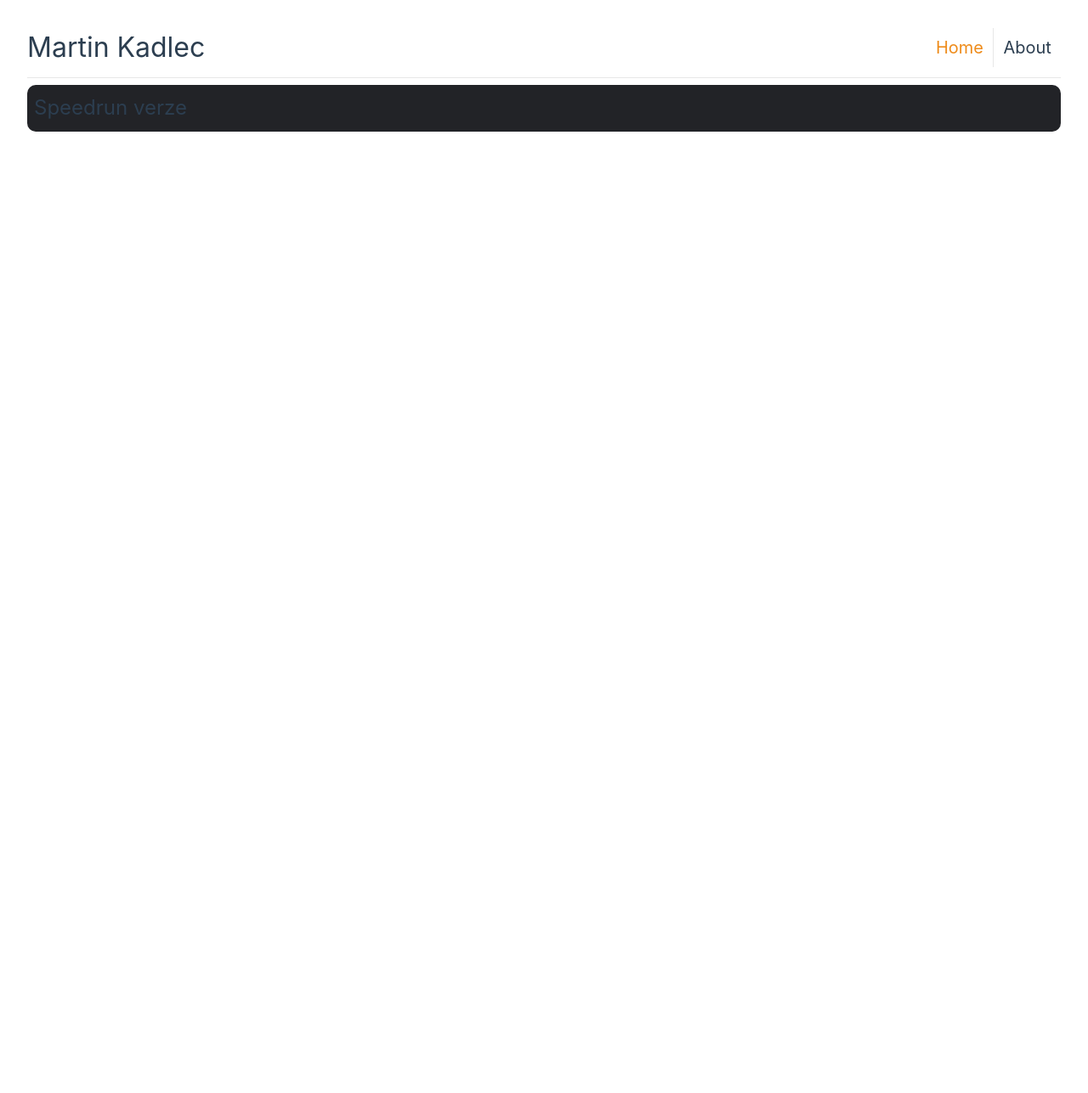
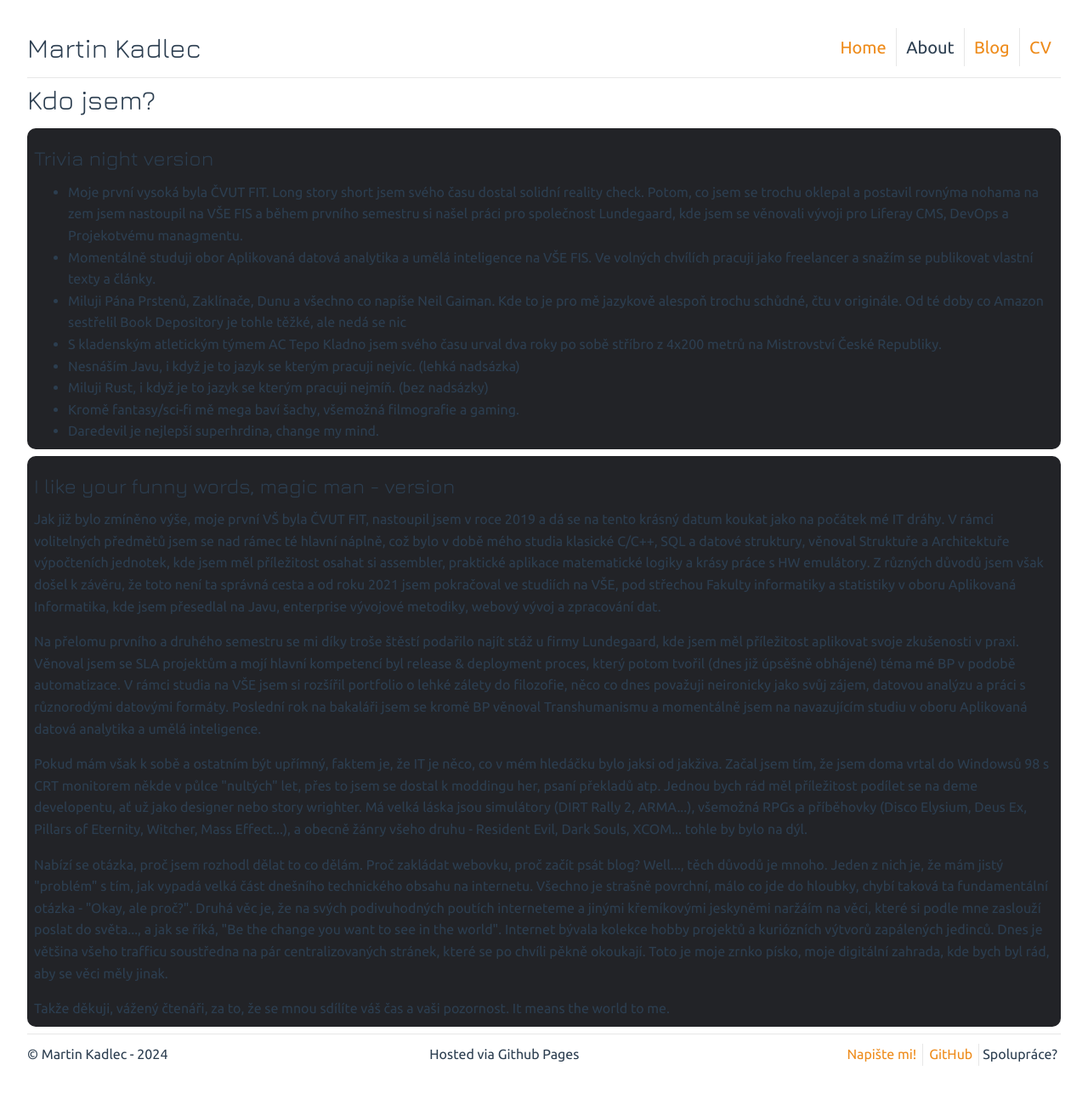
Before and after one commit to R4tmax/R4tmax.github.io, a Vue app: page /about in a window 1280 px wide. Shown: the whole page at 85% size. Before the commit the page ends 800 px from the top, so only its background shows below. Built offline with nearby package versions, Linux system fonts and the light colour scheme.

Commit message:
Add footer, populate about page, update router, add fonts

```diff
--- a/index.html
+++ b/index.html
@@ -1,10 +1,17 @@
-<!DOCTYPE html>
+<!doctype html>
 <html lang="en">
   <head>
-    <meta charset="UTF-8">
-    <link rel="icon" href="/favicon.ico">
-    <meta name="viewport" content="width=device-width, initial-scale=1.0">
+    <meta charset="UTF-8" />
+    <link rel="icon" href="/favicon.ico" />
+    <meta name="viewport" content="width=device-width, initial-scale=1.0" />
     <title>Vite App</title>
+
+    <link rel="preconnect" href="https://fonts.googleapis.com" />
+    <link rel="preconnect" href="https://fonts.gstatic.com" crossorigin />
+    <link
+      href="https://fonts.googleapis.com/css2?family=Dosis:wght@200..800&family=Jura:wght@300..700&family=Ubuntu:ital,wght@0,300;0,400;0,500;0,700;1,300;1,400;1,500;1,700&display=swap"
+      rel="stylesheet"
+    />
   </head>
   <body>
     <div id="app"></div>
--- a/src/App.vue
+++ b/src/App.vue
@@ -10,6 +10,8 @@ import { RouterLink, RouterView } from 'vue-router'
         <nav>
           <RouterLink to="/">Home</RouterLink>
           <RouterLink to="/about">About</RouterLink>
+          <RouterLink to="/blog">Blog</RouterLink>
+          <RouterLink to="/cv">CV</RouterLink>
         </nav>
       </div>
   </header>
@@ -18,4 +20,14 @@ import { RouterLink, RouterView } from 'vue-router'
     <RouterView />
   </main>
 
+  <footer>
+    <div class="footer-item"> &copy; Martin Kadlec - 2024 </div>
+    <div class="footer-item"> Hosted via Github Pages</div>
+    <div class="footer-item">
+      <div class="footer-subitem"><a href="mailto:kadm09@vse.cz" target="_blank" class="cv-quick-link">Napište mi!</a></div>
+      <div class="footer-subitem"><a class="cv-card" href="https://github.com/R4tmax" target="_blank"> <i class="fa-brands fa-github" aria-hidden="true"></i>
+        GitHub</a></div>
+      <div class="footer-subitem">Spolupráce?</div>
+    </div>
+  </footer>
 </template>
--- a/src/assets/main.css
+++ b/src/assets/main.css
@@ -1,4 +1,12 @@
 @import './base.css';
+
+body {
+  font-family: Ubuntu;
+}
+
+h1, h2, h3, h4, h5 {
+  font-family: Jura;
+}
 
 header {
   display: flex;
@@ -47,11 +55,44 @@ section {
   border-radius: 10px;
 }
 
+section h2 {
+  padding: 0.5rem 0;
+}
+
+section p {
+  margin-bottom: 1rem;
+}
+
+section p:last-of-type {
+  margin-bottom: 0;
+}
+
 a {
   text-decoration: none;
   color: var(--color-text-accent);
   transition: 0.4s;
   padding: 3px;
+}
+
+footer {
+  display: flex;
+  justify-content: space-between;
+  padding-top: 0.7rem;
+  border-top: 1px solid var(--color-border);
+}
+
+.footer-item {
+  display: flex;
+  justify-content: space-between;
+}
+
+.footer-subitem {
+  padding: 0 0.25rem;
+  border-right: 1px solid var(--color-border);
+}
+
+.footer-subitem:last-of-type {
+  border-right: none;
 }
 
 @media (hover: hover) {
--- a/src/router/index.ts
+++ b/src/router/index.ts
@@ -16,6 +16,22 @@ const router = createRouter({
       // this generates a separate chunk (About.[hash].js) for this route
       // which is lazy-loaded when the route is visited.
       component: () => import('../views/AboutView.vue')
+    },
+    {
+      path: '/blog',
+      name: 'blog',
+      // route level code-splitting
+      // this generates a separate chunk (About.[hash].js) for this route
+      // which is lazy-loaded when the route is visited.
+      component: () => import('../views/BlogView.vue')
+    },
+    {
+      path: '/cv',
+      name: 'cv',
+      // route level code-splitting
+      // this generates a separate chunk (About.[hash].js) for this route
+      // which is lazy-loaded when the route is visited.
+      component: () => import('../views/CVView.vue')
     }
   ]
 })
--- a/src/views/AboutView.vue
+++ b/src/views/AboutView.vue
@@ -1,13 +1,69 @@
 <template>
   <main>
+    <h1>Kdo jsem?</h1>
     <section>
-      <h1>
-        Speedrun verze
-      </h1>
+      <h2>Trivia night version</h2>
+      <ul>
+        <li>
+          Moje první vysoká byla ČVUT FIT. Long story short jsem svého času
+          dostal solidní reality check. Potom, co jsem se trochu oklepal a
+          postavil rovnýma nohama na zem jsem nastoupil na VŠE FIS a během
+          prvního semestru si našel práci pro společnost Lundegaard, kde jsem se věnovali vývoji
+          pro Liferay CMS, DevOps a Projekotvému managmentu.
+        </li>
+        <li>
+          Momentálně studuji obor Aplikovaná datová analytika a umělá inteligence na VŠE FIS.
+          Ve volných chvílích pracuji jako freelancer a snažím se publikovat vlastní texty a články.
+        </li>
+        <li>
+          Miluji Pána Prstenů, Zaklínače, Dunu a všechno co napíše Neil Gaiman.
+          Kde to je pro mě jazykově alespoň trochu schůdné, čtu v originále. Od
+          té doby co Amazon sestřelil Book Depository je tohle těžké, ale nedá
+          se nic
+        </li>
+        <li>
+          S kladenským atletickým týmem AC Tepo Kladno jsem svého času urval dva
+          roky po sobě stříbro z 4x200 metrů na Mistrovství České Republiky.
+        </li>
+        <li>
+          Nesnáším Javu, i když je to jazyk se kterým pracuji nejvíc. (lehká
+          nadsázka)
+        </li>
+        <li>
+          Miluji Rust, i když je to jazyk se kterým pracuji nejmíň. (bez
+          nadsázky)
+        </li>
+        <li>
+          Kromě fantasy/sci-fi mě mega baví šachy, všemožná filmografie a
+          gaming.
+        </li>
+        <li>Daredevil je nejlepší superhrdina, change my mind.</li>
+      </ul>
+    </section>
+
+    <section>
+      <h2>I like your funny words, magic man - version</h2>
+      <p>
+        Jak již bylo zmíněno výše, moje první VŠ byla ČVUT FIT, nastoupil jsem v roce 2019 a dá se na tento krásný datum koukat jako na počátek mé IT dráhy. V rámci volitelných předmětů jsem se nad rámec té hlavní náplně, což bylo v době mého studia klasické C/C++, SQL a datové struktury, věnoval Struktuře a Architektuře výpočteních jednotek, kde jsem měl příležitost osahat si assembler, praktické aplikace matematické logiky a krásy práce s HW emulátory. Z různých důvodů jsem však došel k závěru, že toto není ta správná cesta a od roku 2021 jsem pokračoval ve studiích na VŠE, pod střechou Fakulty informatiky a statistiky v oboru Aplikovaná Informatika, kde jsem přesedlal na Javu, enterprise vývojové metodiky, webový vývoj a zpracování dat.
+      </p>
+      <p>
+        Na přelomu prvního a druhého semestru se mi díky troše štěstí podařilo najít stáž u firmy Lundegaard, kde jsem měl příležitost aplikovat svoje zkušenosti v praxi. Věnoval jsem se SLA projektům a mojí hlavní kompetencí byl release & deployment proces, který potom tvořil (dnes již úpsěšně obhájené) téma mé BP v podobě automatizace. V rámci studia na VŠE jsem si rozšířil portfolio o lehké zálety do filozofie, něco co dnes považuji neironicky jako svůj zájem, datovou analýzu a práci s různorodými datovými formáty. Poslední rok na bakaláři jsem se kromě BP věnoval Transhumanismu a momentálně jsem na navazujícím studiu v oboru Aplikovaná datová analytika a umělá inteligence.
+      </p>
+
+      <p>
+        Pokud mám však k sobě a ostatním být upřímný, faktem je, že IT je něco, co v mém hledáčku bylo jaksi od jakživa. Začal jsem tím, že jsem doma vrtal do Windowsů 98 s CRT monitorem někde v půlce "nultých" let, přes to jsem se dostal k moddingu her, psaní překladů atp. Jednou bych rád měl příležitost podílet se na deme developentu, ať už jako designer nebo story wrighter. Má velká láska jsou simulátory (DIRT Rally 2, ARMA...), všemožná RPGs a příběhovky (Disco Elysium, Deus Ex, Pillars of Eternity, Witcher, Mass Effect...), a obecně žánry všeho druhu - Resident Evil, Dark Souls, XCOM... tohle by bylo na dýl.
+      </p>
+
+      <p>
+        Nabízí se otázka, proč jsem rozhodl dělat to co dělám. Proč zakládat webovku, proč začít psát blog? Well..., těch důvodů je mnoho.
+        Jeden z nich je, že mám jistý "problém" s tím, jak vypadá velká část dnešního technického obsahu na internetu. Všechno je strašně povrchní, málo co jde do hloubky, chybí taková ta fundamentální otázka - "Okay, ale proč?". Druhá věc je, že na svých podivuhodných poutích interneteme a jinými křemíkovými jeskyněmi naržáím na věci, které si podle mne zaslouží poslat do světa..., a jak se říká, "Be the change you want to see in the world". Internet bývala kolekce hobby projektů a kuriózních výtvorů zapálených jedinců. Dnes je většina všeho trafficu soustředna na pár centralizovaných stránek, které se po chvíli pěkně okoukají. Toto je moje zrnko písko, moje digitální zahrada, kde bych byl rád, aby se věci měly jinak.
+      </p>
+
+      <p>
+        Takže děkuji, vážený čtenáři, za to, že se mnou sdílíte váš čas a vaši pozornost. It means the world to me.
+      </p>
     </section>
   </main>
 </template>
 
-<style>
-
-</style>
+<style></style>
--- /dev/null
+++ b/src/views/BlogView.vue
@@ -0,0 +1,3 @@
+<template>
+
+</template>
--- /dev/null
+++ b/src/views/CVView.vue
@@ -0,0 +1,3 @@
+<template>
+
+</template>
--- a/src/views/HomeView.vue
+++ b/src/views/HomeView.vue
@@ -4,9 +4,8 @@
 
 <template>
   <main>
-
+    <h1>Hello there!</h1>
     <section>
-      <h1>Hello there!</h1>
       <p>
         Martin Kadlec je jméno mé, a je mi ctí vás přívítat v mém kousku internetu,
         který jsem začal budovat, abych měl místo, kde podrobovat své myšlenky soudu a testu času a veřejnosti.
```
